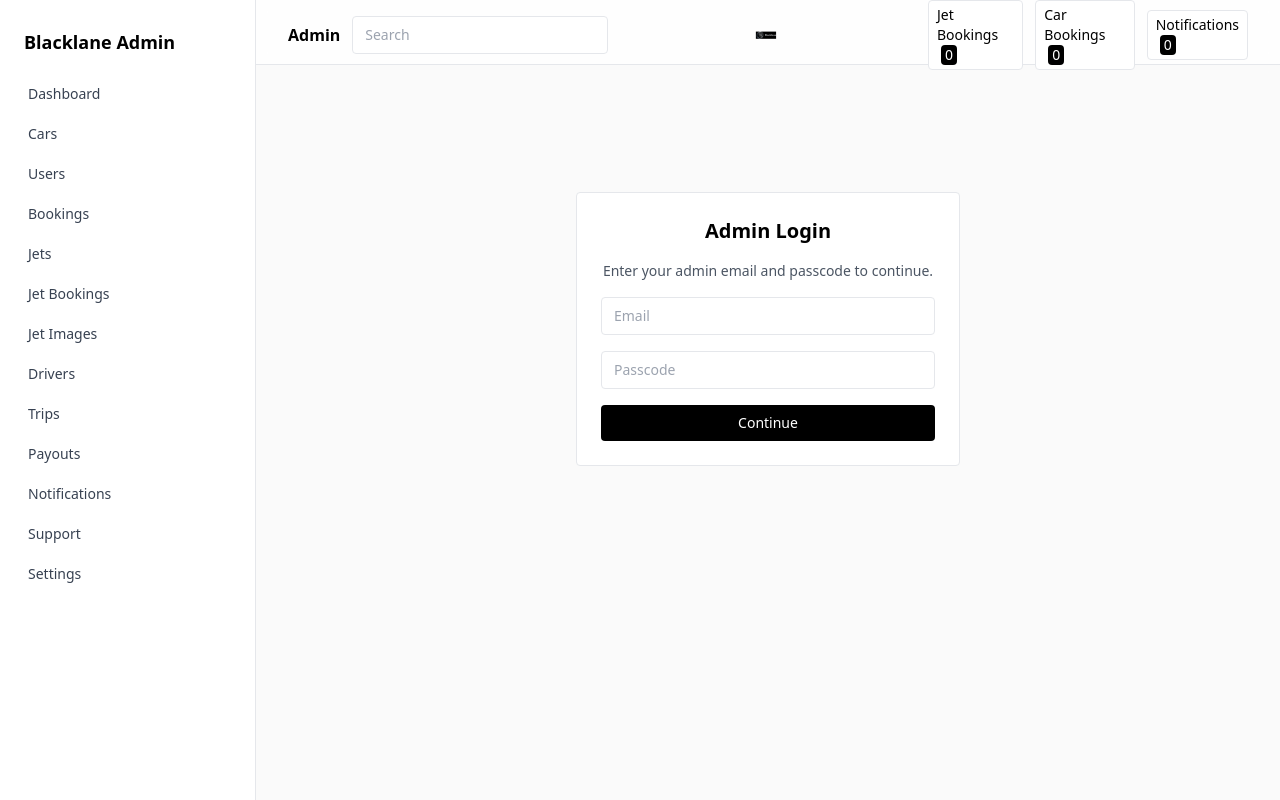
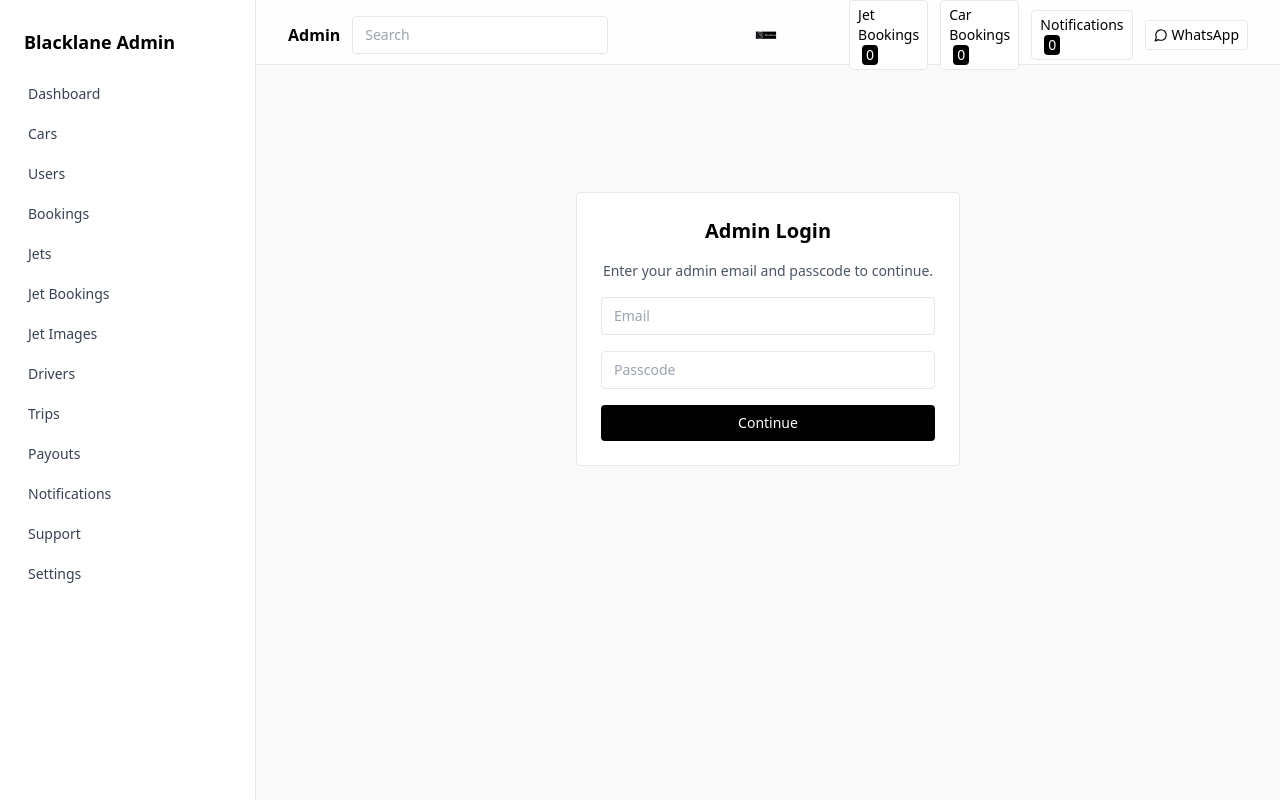
Before and after one commit to yakyakyak14/admin-blacklane, a React (Vite) app: page /login in a window 1280 px wide. Built offline with nearby package versions, Linux system fonts and the light colour scheme; no server answers; the database is empty.

Commit message:
chore(admin): add WhatsApp link to navbar and office address + WhatsApp on Settings page

```diff
--- a/src/components/AdminNavbar.tsx
+++ b/src/components/AdminNavbar.tsx
@@ -1,6 +1,7 @@
 import { useQuery } from '@tanstack/react-query'
 import { supabase } from '../lib/supabaseClient'
 import logoPng from '../../blacklane-logo.png'
+import { MessageCircle } from 'lucide-react'
 
 async function fetchCount(table: string): Promise<number> {
   const { count, error } = await supabase.from(table).select('*', { count: 'exact', head: true })
@@ -43,6 +44,10 @@
           <a href="/notifications" className="rounded border px-2 py-1 bg-white hover:bg-gray-50">
             Notifications <span className="ml-1 inline-block rounded bg-black text-white px-1">{notifCount ?? 0}</span>
           </a>
+          <a href="https://wa.me/2348108971777" target="_blank" rel="noreferrer" className="rounded border px-2 py-1 bg-white hover:bg-gray-50 inline-flex items-center gap-1">
+            <MessageCircle size={14} />
+            WhatsApp
+          </a>
         </nav>
       </div>
     </header>
--- a/src/pages/Settings.tsx
+++ b/src/pages/Settings.tsx
@@ -2,7 +2,20 @@
   return (
     <div className="space-y-6">
       <h1 className="text-2xl font-semibold">Settings</h1>
-      <div className="rounded border bg-white p-4">Configuration</div>
+      <div className="rounded border bg-white p-4 space-y-3">
+        <div className="font-semibold">Office Address</div>
+        <div className="text-sm">5B, Abdou Douif Crescent, Asokoro, Abuja.</div>
+
+        <div className="font-semibold pt-2">WhatsApp</div>
+        <a
+          href="https://wa.me/2348108971777"
+          target="_blank"
+          rel="noreferrer"
+          className="text-sm text-blue-600 underline"
+        >
+          +234-8108971777
+        </a>
+      </div>
     </div>
   )
 }
```
